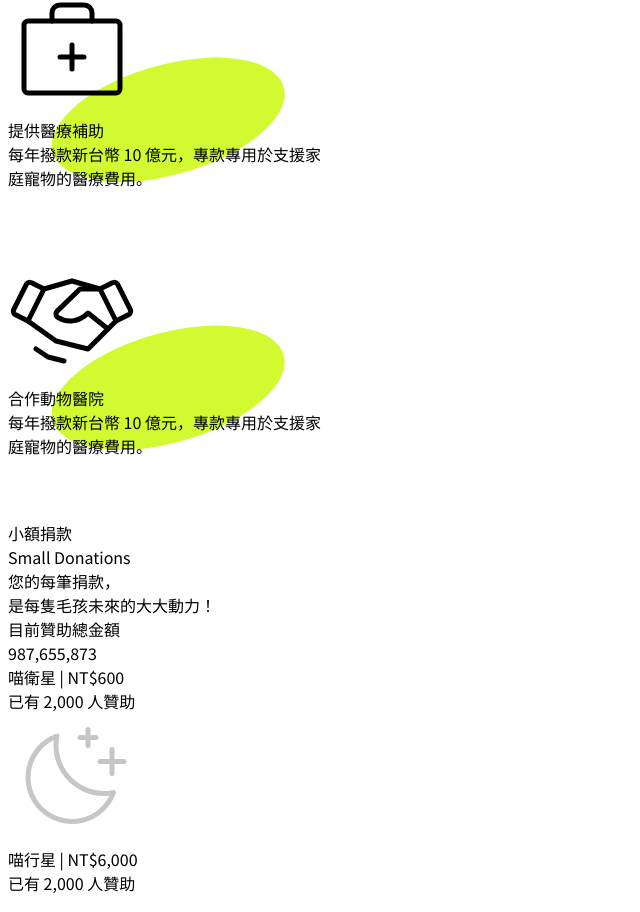
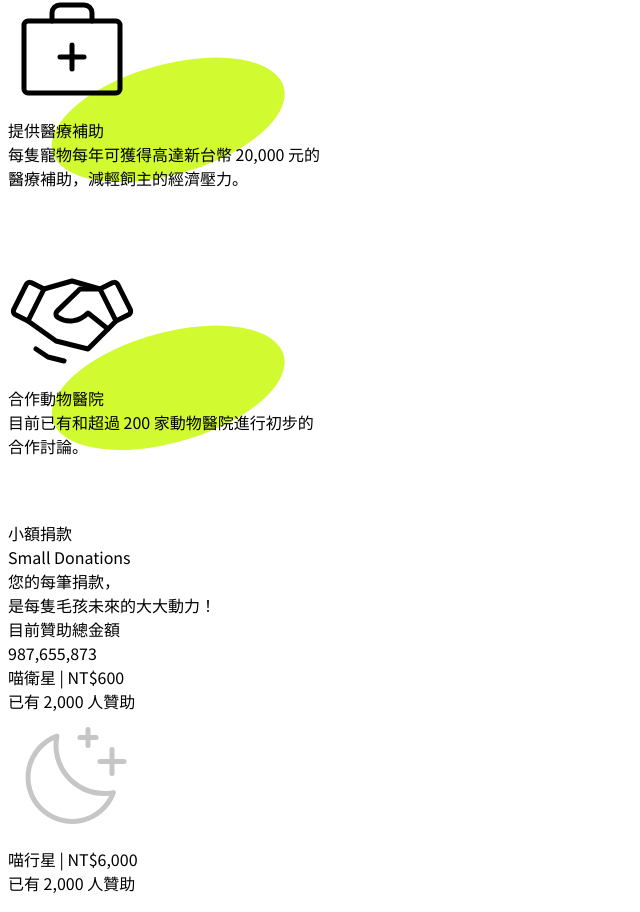
Before and after one commit to Zoe561/thef2e2023-legislator-election-official-website, an Angular app: page / in a window 1280 px wide. Shown: the part 5148-6060 px from the top of the page, without its empty margins (0-640 px from the left). Built offline with nearby package versions, Linux system fonts and the light colour scheme.

Commit message:
fix: 文字資料錯誤

```diff
--- a/src/app/pages/home/home.component.html
+++ b/src/app/pages/home/home.component.html
@@ -55,9 +55,9 @@
               <app-issue-block imgPath="assets/images/PiggyBank.svg" title="設立寵物醫療基金"
                 desc="每年撥款新台幣 10 億元，專款專用於支援家庭寵物的醫療費用。"></app-issue-block>
               <app-issue-block imgPath="assets/images/FirstAidKit.svg" title="提供醫療補助"
-                desc="每年撥款新台幣 10 億元，專款專用於支援家庭寵物的醫療費用。"></app-issue-block>
+                desc="每隻寵物每年可獲得高達新台幣 20,000 元的醫療補助，減輕飼主的經濟壓力。"></app-issue-block>
               <app-issue-block imgPath="assets/images/Handshake.svg" title="合作動物醫院"
-                desc="每年撥款新台幣 10 億元，專款專用於支援家庭寵物的醫療費用。"></app-issue-block>
+                desc="目前已有和超過 200 家動物醫院進行初步的合作討論。"></app-issue-block>
             </div>
           </app-tab>
           <app-tab tabTitle="寵物休閒與娛樂場所">
```
